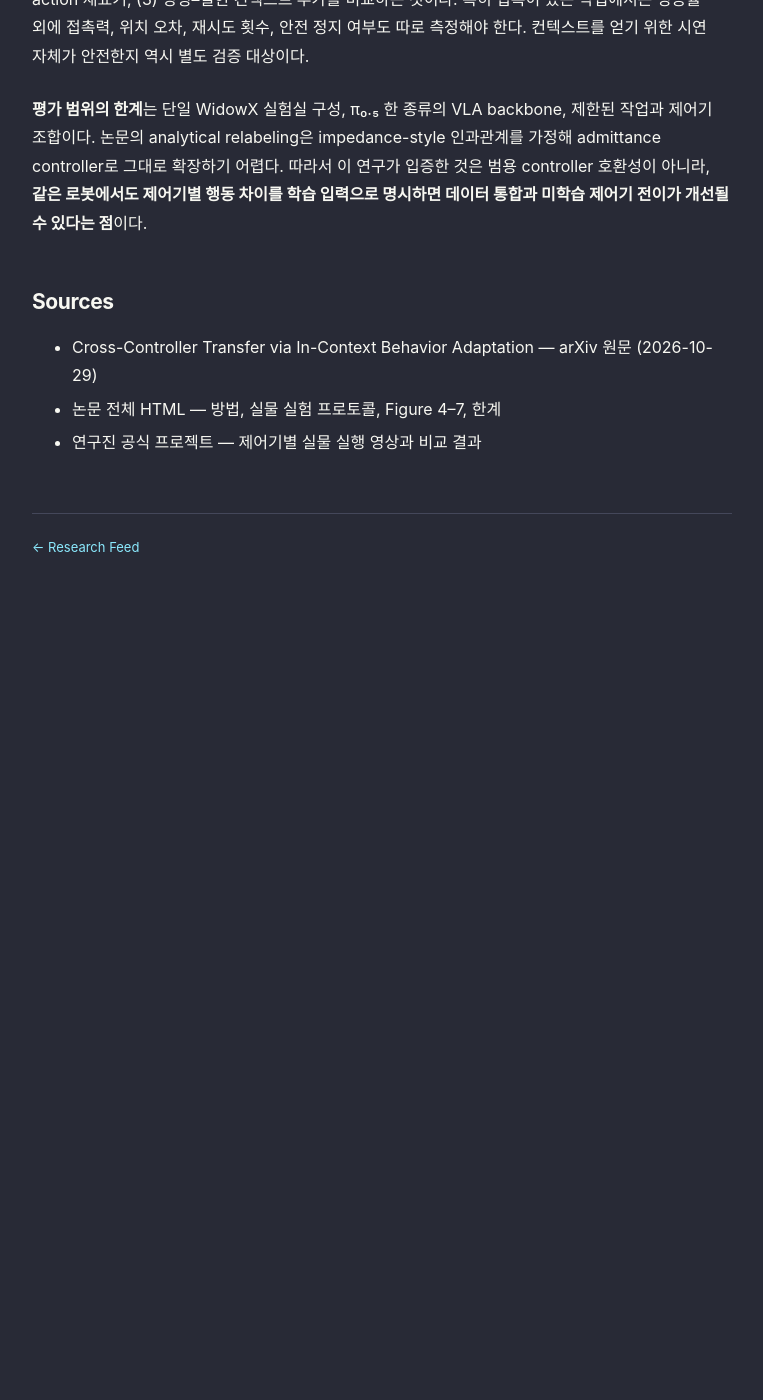
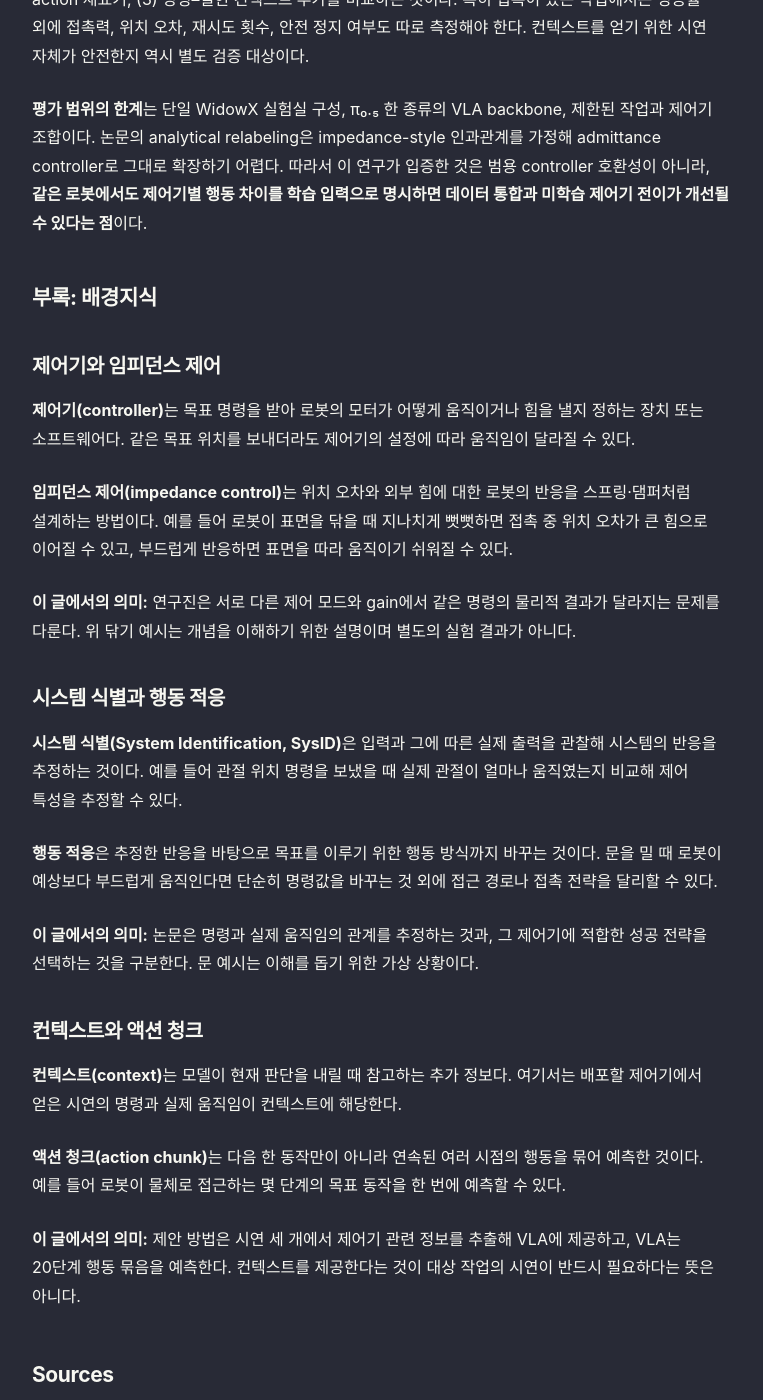
Before and after one commit to nayana224/nayana224.github.io, a Jekyll site: the page built from _research_feed/2026-11-01-research-papers.md, in a window 1280 px wide and 1400 px high, scrolled down 2590 px. Shown: the whole window, without its empty margins (258-1021 px from the left). Built offline with Jekyll 4.4.1, drawn with Linux system fonts in a browser that asks for light colours; before the commit the page ends 3220 px from its top, so only the background shows below that.

Commit message:
Add background knowledge to controller transfer article

```diff
--- a/_research_feed/2026-11-01-research-papers.md
+++ b/_research_feed/2026-11-01-research-papers.md
@@ -49,6 +49,32 @@
 
 **평가 범위의 한계**는 단일 WidowX 실험실 구성, π₀.₅ 한 종류의 VLA backbone, 제한된 작업과 제어기 조합이다. 논문의 analytical relabeling은 impedance-style 인과관계를 가정해 admittance controller로 그대로 확장하기 어렵다. 따라서 이 연구가 입증한 것은 범용 controller 호환성이 아니라, **같은 로봇에서도 제어기별 행동 차이를 학습 입력으로 명시하면 데이터 통합과 미학습 제어기 전이가 개선될 수 있다는 점**이다.
 
+## 부록: 배경지식
+
+### 제어기와 임피던스 제어
+
+**제어기(controller)**는 목표 명령을 받아 로봇의 모터가 어떻게 움직이거나 힘을 낼지 정하는 장치 또는 소프트웨어다. 같은 목표 위치를 보내더라도 제어기의 설정에 따라 움직임이 달라질 수 있다.
+
+**임피던스 제어(impedance control)**는 위치 오차와 외부 힘에 대한 로봇의 반응을 스프링·댐퍼처럼 설계하는 방법이다. 예를 들어 로봇이 표면을 닦을 때 지나치게 뻣뻣하면 접촉 중 위치 오차가 큰 힘으로 이어질 수 있고, 부드럽게 반응하면 표면을 따라 움직이기 쉬워질 수 있다.
+
+**이 글에서의 의미:** 연구진은 서로 다른 제어 모드와 gain에서 같은 명령의 물리적 결과가 달라지는 문제를 다룬다. 위 닦기 예시는 개념을 이해하기 위한 설명이며 별도의 실험 결과가 아니다.
+
+### 시스템 식별과 행동 적응
+
+**시스템 식별(System Identification, SysID)**은 입력과 그에 따른 실제 출력을 관찰해 시스템의 반응을 추정하는 것이다. 예를 들어 관절 위치 명령을 보냈을 때 실제 관절이 얼마나 움직였는지 비교해 제어 특성을 추정할 수 있다.
+
+**행동 적응**은 추정한 반응을 바탕으로 목표를 이루기 위한 행동 방식까지 바꾸는 것이다. 문을 밀 때 로봇이 예상보다 부드럽게 움직인다면 단순히 명령값을 바꾸는 것 외에 접근 경로나 접촉 전략을 달리할 수 있다.
+
+**이 글에서의 의미:** 논문은 명령과 실제 움직임의 관계를 추정하는 것과, 그 제어기에 적합한 성공 전략을 선택하는 것을 구분한다. 문 예시는 이해를 돕기 위한 가상 상황이다.
+
+### 컨텍스트와 액션 청크
+
+**컨텍스트(context)**는 모델이 현재 판단을 내릴 때 참고하는 추가 정보다. 여기서는 배포할 제어기에서 얻은 시연의 명령과 실제 움직임이 컨텍스트에 해당한다.
+
+**액션 청크(action chunk)**는 다음 한 동작만이 아니라 연속된 여러 시점의 행동을 묶어 예측한 것이다. 예를 들어 로봇이 물체로 접근하는 몇 단계의 목표 동작을 한 번에 예측할 수 있다.
+
+**이 글에서의 의미:** 제안 방법은 시연 세 개에서 제어기 관련 정보를 추출해 VLA에 제공하고, VLA는 20단계 행동 묶음을 예측한다. 컨텍스트를 제공한다는 것이 대상 작업의 시연이 반드시 필요하다는 뜻은 아니다.
+
 ## Sources
 
 - [Cross-Controller Transfer via In-Context Behavior Adaptation — arXiv 원문 (2026-10-29)](https://arxiv.org/abs/2610.39280)
```
